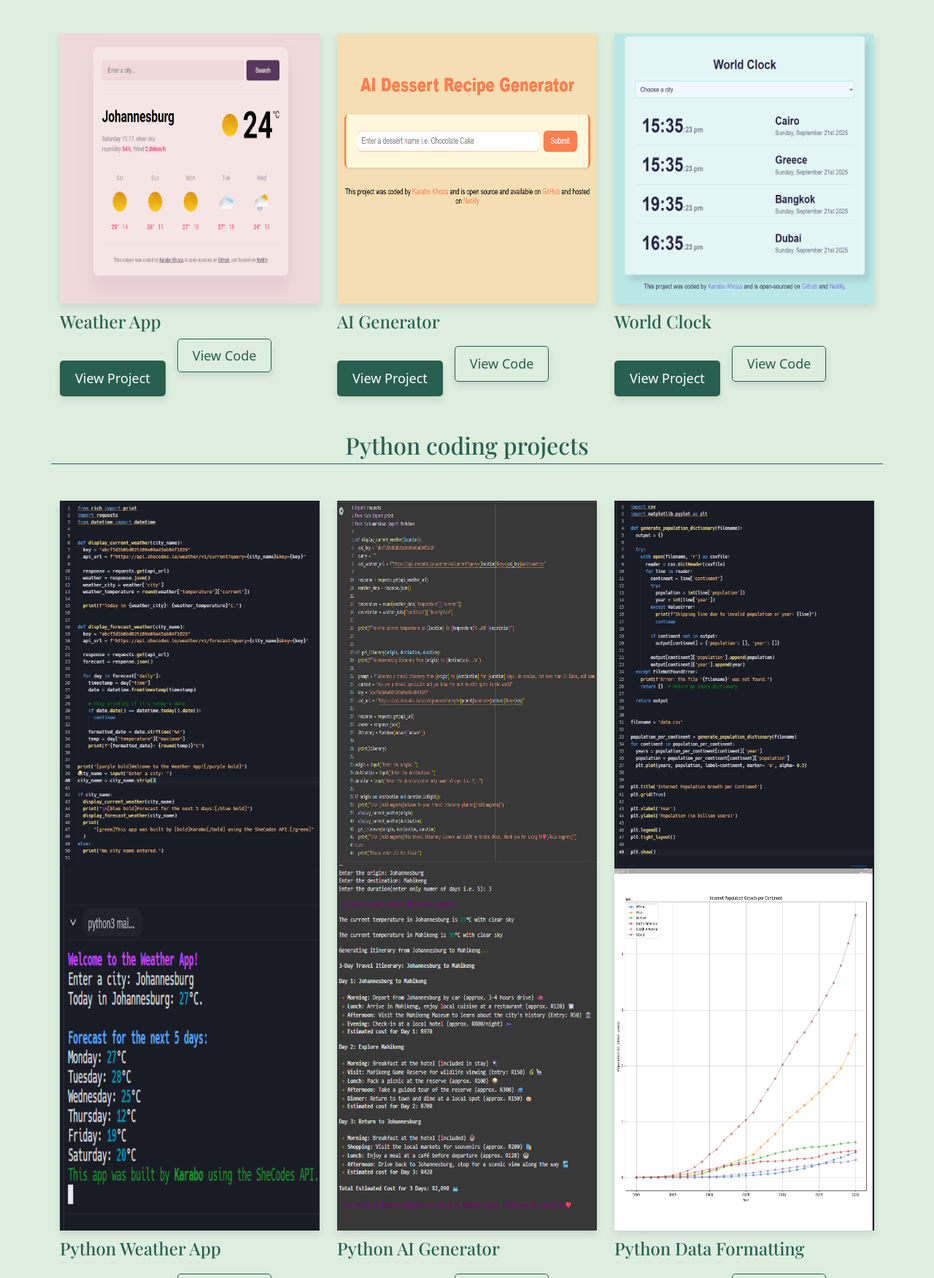
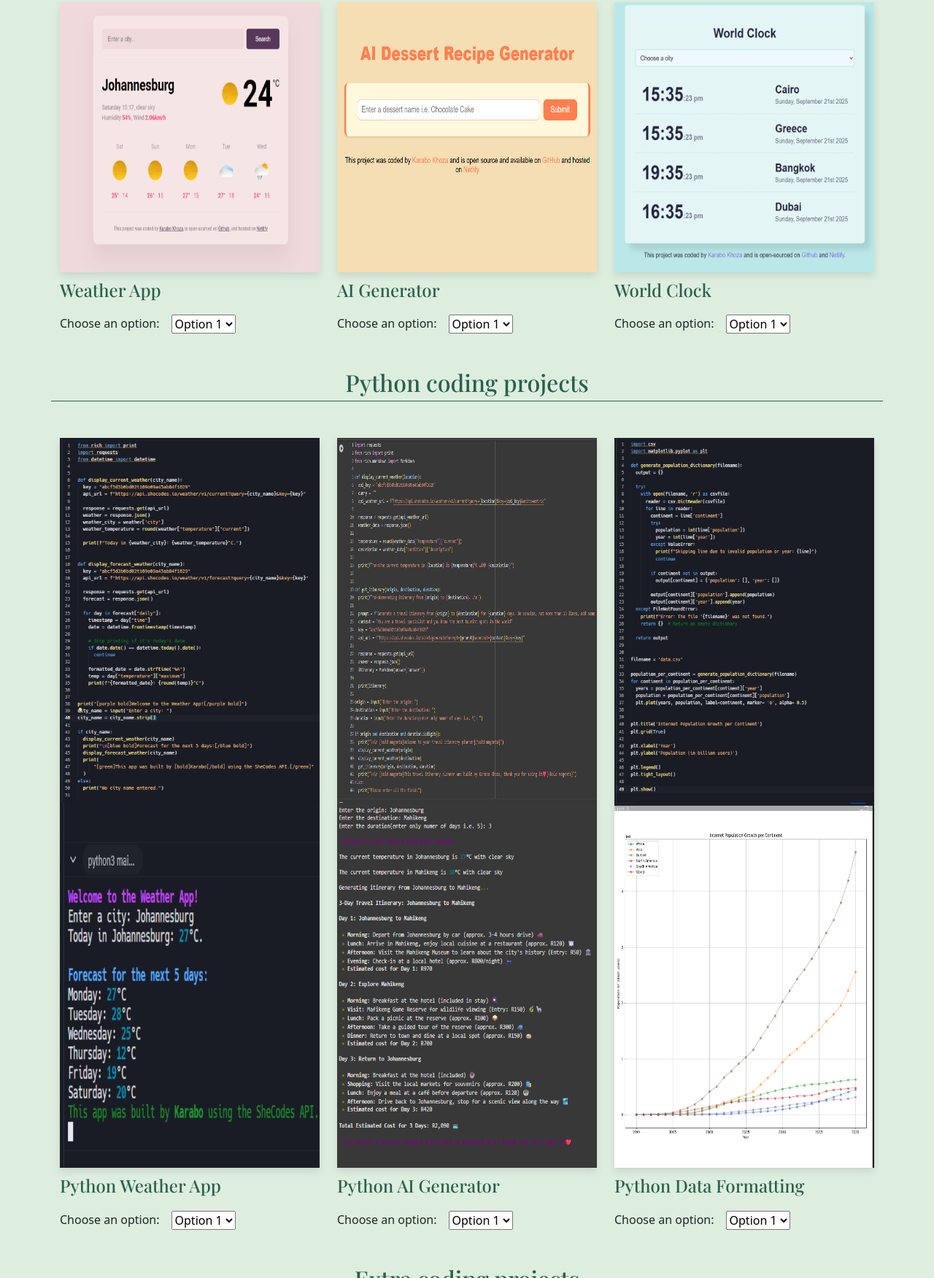
Before and after one commit to Karabo-Khoza/personal-portfolio-project, a plain HTML site: page work.html in a window 1280 px wide. Shown: the part 1049-2800 px from the top of the page at 73% size. Drawn offline with nearby package versions, Linux system fonts and the light colour scheme; a web font is replaced by a local one.

Commit message:
Added dropdowns

```diff
--- a/work.html
+++ b/work.html
@@ -93,8 +93,14 @@
             />
             <h5>Crackers</h5>
             <p class="description"></p>
-            <a href="#" class="btn btn-branding">View Project</a>
-            <a href="#" class="btn btn-branding-two">View Code</a>
+            <div class="d-flex gap-3">
+              <label for="myDropdown">Choose an option:</label>
+              <select name="myDropdown" id="myDropdown">
+                <option value="option1">Option 1</option>
+                <option value="option2">Option 2</option>
+                <option value="option3">Option 3</option>
+              </select>
+            </div>
           </div>
           <div class="col-md-6">
             <img
@@ -104,8 +110,14 @@
             />
             <h5>My Hobby</h5>
             <p class="description"></p>
-            <a href="#" class="btn btn-branding">View Project</a>
-            <a href="#" class="btn btn-branding-two">View Code</a>
+            <div class="d-flex gap-3">
+              <label for="myDropdown">Choose an option:</label>
+              <select name="myDropdown" id="myDropdown">
+                <option value="option1">Option 1</option>
+                <option value="option2">Option 2</option>
+                <option value="option3">Option 3</option>
+              </select>
+            </div>
           </div>
         </div>
         <div class="row mt-5">
@@ -119,20 +131,12 @@
             <h5>Weather App</h5>
             <p class="description"></p>
             <div class="d-flex gap-3">
-              <div>
-                <a
-                  href="https://mypinkweatherapp.netlify.app/"
-                  class="btn btn-branding"
-                  >View Project</a
-                >
-              </div>
-              <div>
-                <a
-                  href="https://github.com/Karabo-Khoza/Weather-app"
-                  class="btn-branding-two"
-                  >View Code</a
-                >
-              </div>
+              <label for="myDropdown">Choose an option:</label>
+              <select name="myDropdown" id="myDropdown">
+                <option value="option1">Option 1</option>
+                <option value="option2">Option 2</option>
+                <option value="option3">Option 3</option>
+              </select>
             </div>
           </div>
           <div class="col-md-4">
@@ -144,20 +148,12 @@
             <h5>AI Generator</h5>
             <p class="description"></p>
             <div class="d-flex gap-3">
-              <div>
-                <a
-                  href="https://dessertrecipegenerator.netlify.app/"
-                  class="btn btn-branding"
-                  >View Project</a
-                >
-              </div>
-              <div>
-                <a
-                  href="https://github.com/Karabo-Khoza/dessert-recipes-generator"
-                  class="btn btn-branding-two"
-                  >View Code</a
-                >
-              </div>
+              <label for="myDropdown">Choose an option:</label>
+              <select name="myDropdown" id="myDropdown">
+                <option value="option1">Option 1</option>
+                <option value="option2">Option 2</option>
+                <option value="option3">Option 3</option>
+              </select>
             </div>
           </div>
           <div class="col-md-4">
@@ -169,20 +165,12 @@
             <h5>World Clock</h5>
             <p class="card-text"></p>
             <div class="d-flex gap-3">
-              <div>
-                <a
-                  href="https://worldsclocks.netlify.app/"
-                  class="btn btn-branding"
-                  >View Project</a
-                >
-              </div>
-              <div>
-                <a
-                  href="https://github.com/Karabo-Khoza/world-clock"
-                  class="btn btn-branding-two"
-                  >View Code</a
-                >
-              </div>
+              <label for="myDropdown">Choose an option:</label>
+              <select name="myDropdown" id="myDropdown">
+                <option value="option1">Option 1</option>
+                <option value="option2">Option 2</option>
+                <option value="option3">Option 3</option>
+              </select>
             </div>
           </div>
         </div>
@@ -202,20 +190,12 @@
             <h5>Python Weather App</h5>
             <p class="description"></p>
             <div class="d-flex gap-3">
-              <div>
-                <a
-                  href="https://dessertrecipegenerator.netlify.app/"
-                  class="btn btn-branding"
-                  >View Project</a
-                >
-              </div>
-              <div>
-                <a
-                  href="https://github.com/Karabo-Khoza/dessert-recipes-generator"
-                  class="btn btn-branding-two"
-                  >View Code</a
-                >
-              </div>
+              <label for="myDropdown">Choose an option:</label>
+              <select name="myDropdown" id="myDropdown">
+                <option value="option1">Option 1</option>
+                <option value="option2">Option 2</option>
+                <option value="option3">Option 3</option>
+              </select>
             </div>
           </div>
           <div class="col-md-4">
@@ -232,20 +212,12 @@
             <h5>Python AI Generator</h5>
             <p class="description"></p>
             <div class="d-flex gap-3">
-              <div>
-                <a
-                  href="https://dessertrecipegenerator.netlify.app/"
-                  class="btn btn-branding"
-                  >View Project</a
-                >
-              </div>
-              <div>
-                <a
-                  href="https://github.com/Karabo-Khoza/dessert-recipes-generator"
-                  class="btn btn-branding-two"
-                  >View Code</a
-                >
-              </div>
+              <label for="myDropdown">Choose an option:</label>
+              <select name="myDropdown" id="myDropdown">
+                <option value="option1">Option 1</option>
+                <option value="option2">Option 2</option>
+                <option value="option3">Option 3</option>
+              </select>
             </div>
           </div>
           <div class="col-md-4">
@@ -262,20 +234,12 @@
             <h5>Python Data Formatting</h5>
             <p class="card-text"></p>
             <div class="d-flex gap-3">
-              <div>
-                <a
-                  href="https://worldsclocks.netlify.app/"
-                  class="btn btn-branding"
-                  >View Project</a
-                >
-              </div>
-              <div>
-                <a
-                  href="https://github.com/Karabo-Khoza/world-clock"
-                  class="btn btn-branding-two"
-                  >View Code</a
-                >
-              </div>
+              <label for="myDropdown">Choose an option:</label>
+              <select name="myDropdown" id="myDropdown">
+                <option value="option1">Option 1</option>
+                <option value="option2">Option 2</option>
+                <option value="option3">Option 3</option>
+              </select>
             </div>
           </div>
         </div>
@@ -290,45 +254,29 @@
             <h5>SheCodes Challenge - beloved Toy</h5>
             <p class="description"></p>
             <div class="d-flex gap-3">
-              <div>
-                <a
-                  href="https://mypinkweatherapp.netlify.app/"
-                  class="btn btn-branding"
-                  >View Project</a
-                >
-              </div>
-              <div>
-                <a
-                  href="https://github.com/Karabo-Khoza/Weather-app"
-                  class="btn-branding-two"
-                  >View Code</a
-                >
-              </div>
+              <label for="myDropdown">Choose an option:</label>
+              <select name="myDropdown" id="myDropdown">
+                <option value="option1">Option 1</option>
+                <option value="option2">Option 2</option>
+                <option value="option3">Option 3</option>
+              </select>
             </div>
           </div>
           <div class="col-md-4">
             <img
-              src="/images/aigenerator.png"
+              src="/images/calculatorapp.png"
               class="card-img-top-last"
-              alt="Project 2"
+              alt="Caculator App"
             />
-            <h5>AI Generator</h5>
+            <h5>Calculator App</h5>
             <p class="description"></p>
             <div class="d-flex gap-3">
-              <div>
-                <a
-                  href="https://dessertrecipegenerator.netlify.app/"
-                  class="btn btn-branding"
-                  >View Project</a
-                >
-              </div>
-              <div>
-                <a
-                  href="https://github.com/Karabo-Khoza/dessert-recipes-generator"
-                  class="btn btn-branding-two"
-                  >View Code</a
-                >
-              </div>
+              <label for="myDropdown">Choose an option:</label>
+              <select name="myDropdown" id="myDropdown">
+                <option value="option1">Option 1</option>
+                <option value="option2">Option 2</option>
+                <option value="option3">Option 3</option>
+              </select>
             </div>
           </div>
           <div class="col-md-4">
@@ -340,20 +288,12 @@
             <h5>World Clock</h5>
             <p class="card-text"></p>
             <div class="d-flex gap-3">
-              <div>
-                <a
-                  href="https://worldsclocks.netlify.app/"
-                  class="btn btn-branding"
-                  >View Project</a
-                >
-              </div>
-              <div>
-                <a
-                  href="https://github.com/Karabo-Khoza/world-clock"
-                  class="btn btn-branding-two"
-                  >View Code</a
-                >
-              </div>
+              <label for="myDropdown">Choose an option:</label>
+              <select name="myDropdown" id="myDropdown">
+                <option value="option1">Option 1</option>
+                <option value="option2">Option 2</option>
+                <option value="option3">Option 3</option>
+              </select>
             </div>
           </div>
         </div>
```
Also changed, not shown: images/calculatorapp.png (added).
